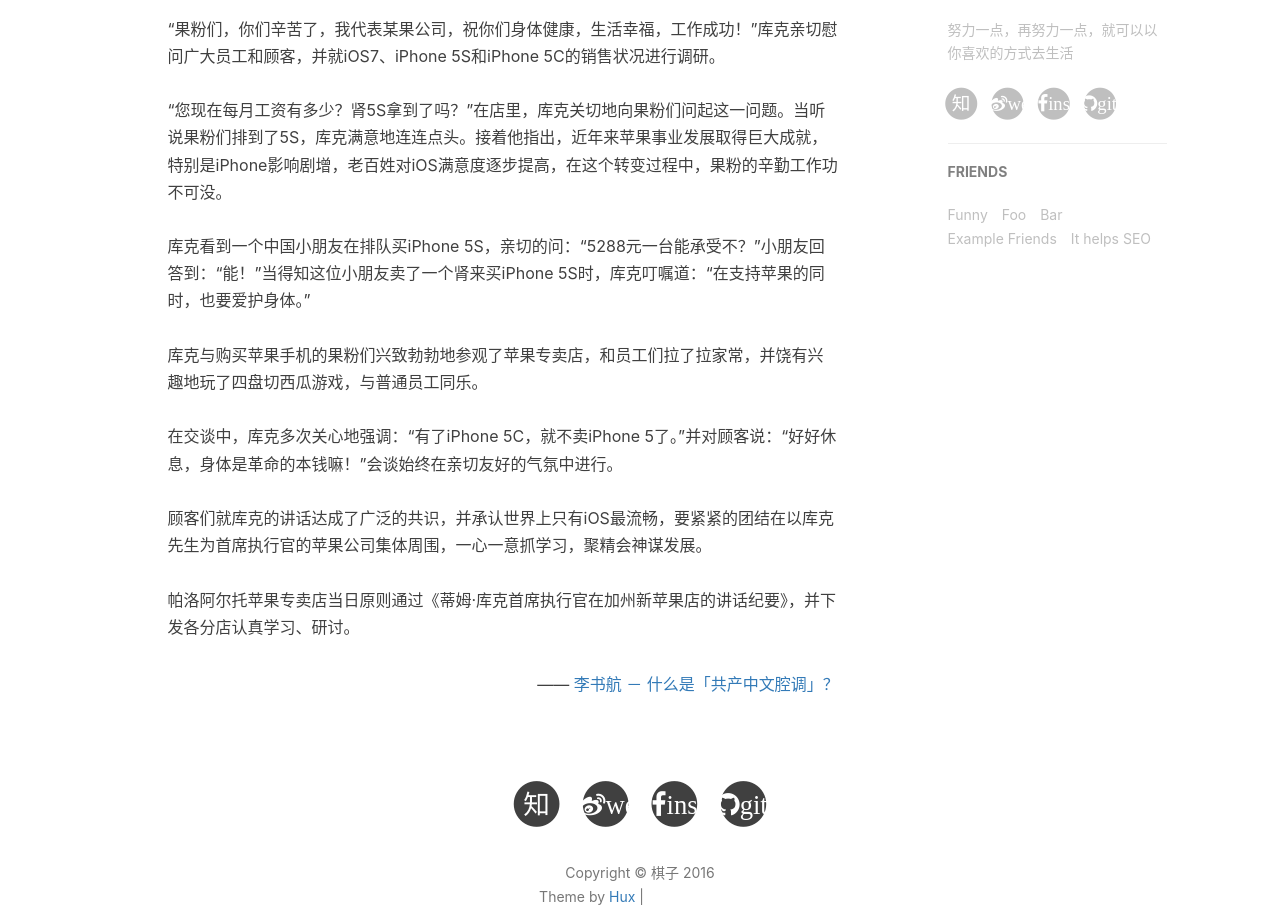
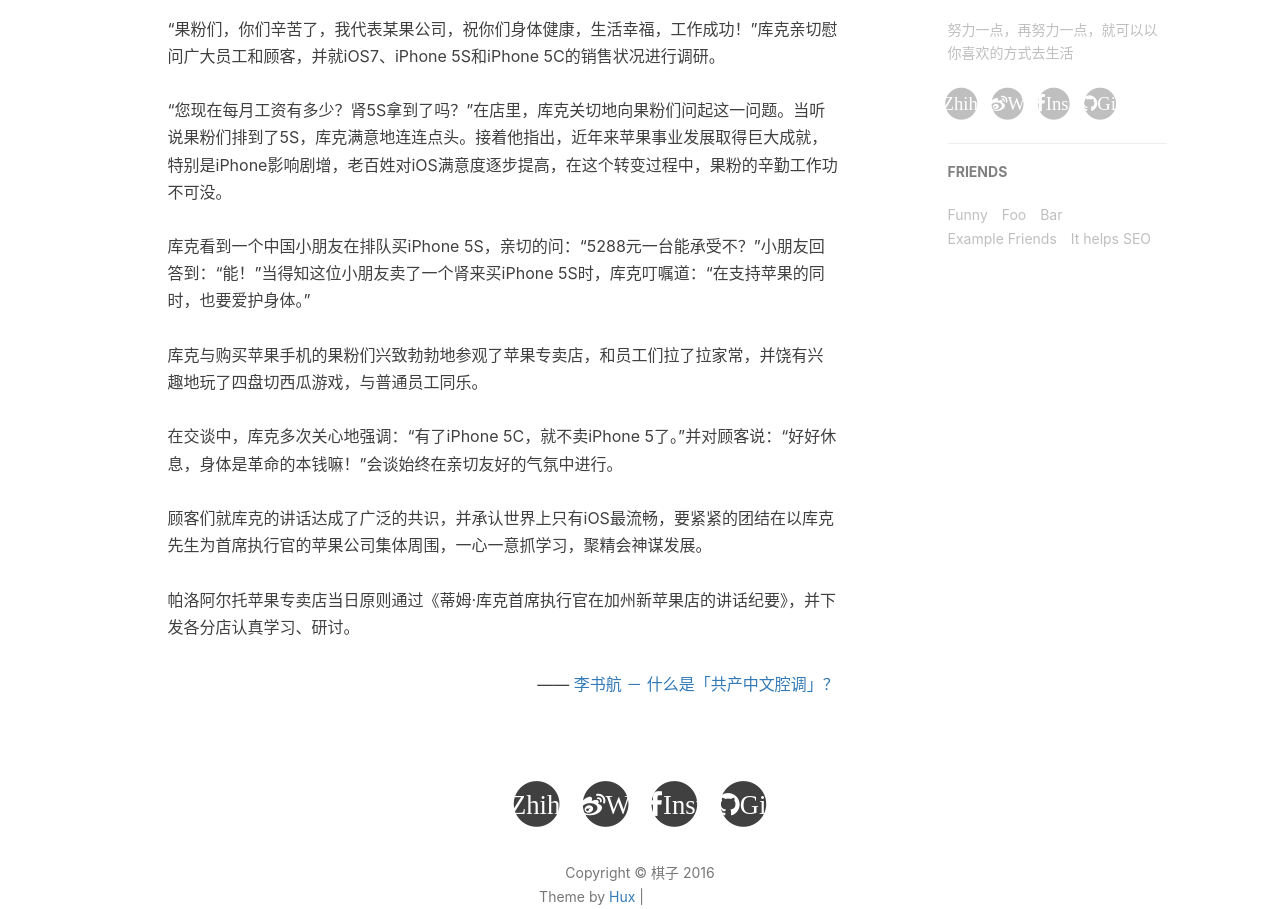
Before and after one commit to ybjie/blog, a Jekyll site: the page built from about.html, in a window 1280 px wide. Shown: the part 644-1553 px from the top of the page. Built offline with Jekyll 4.4.1, drawn with Linux system fonts in a browser that asks for light colours; nearby versions of some CDN libraries; comment, search, counter and statistics services are not loaded; grey boxes are pictures that could not be loaded.

```diff
--- a/_includes/footer.html
+++ b/_includes/footer.html
@@ -32,7 +32,7 @@
                         <a target="_blank" href="https://www.zhihu.com/people/{{ site.zhihu_username }}">
                             <span class="fa-stack fa-lg">
                                 <i class="fa fa-circle fa-stack-2x"></i>
-                                <i class="fa  fa-stack-1x fa-inverse">知</i>
+                                <i class="fa  fa-stack-1x fa-inverse">Zhihu</i>
                             </span>
                         </a>
                     </li>
@@ -43,7 +43,7 @@
                         <a target="_blank" href="http://weibo.com/{{ site.weibo_username }}">
                             <span class="fa-stack fa-lg">
                                 <i class="fa fa-circle fa-stack-2x"></i>
-                                <i class="fa fa-weibo fa-stack-1x fa-inverse">weibo</i>
+                                <i class="fa fa-weibo fa-stack-1x fa-inverse">Weibo</i>
                             </span>
                         </a>
                     </li>
@@ -55,7 +55,7 @@
                         <a target="_blank" href="https://www.instagram.com/{{ site.ins_username }}">
                             <span class="fa-stack fa-lg">
                                 <i class="fa fa-circle fa-stack-2x"></i>
-                                <i class="fa fa-facebook fa-stack-1x fa-inverse">ins</i>
+                                <i class="fa fa-facebook fa-stack-1x fa-inverse">Instagram</i>
                             </span>
                         </a>
                     </li>
@@ -66,7 +66,7 @@
                         <a target="_blank" href="https://github.com/{{ site.github_username }}">
                             <span class="fa-stack fa-lg">
                                 <i class="fa fa-circle fa-stack-2x"></i>
-                                <i class="fa fa-github fa-stack-1x fa-inverse">github</i>
+                                <i class="fa fa-github fa-stack-1x fa-inverse">Github</i>
                             </span>
                         </a>
                     </li>
--- a/_layouts/page.html
+++ b/_layouts/page.html
@@ -125,7 +125,7 @@
                                 <a target="_blank" href="https://www.zhihu.com/people/{{ site.zhihu_username }}">
                                     <span class="fa-stack fa-lg">
                                         <i class="fa fa-circle fa-stack-2x"></i>
-                                        <i class="fa  fa-stack-1x fa-inverse">知</i>
+                                        <i class="fa  fa-stack-1x fa-inverse">Zhihu</i>
                                     </span>
                                 </a>
                             </li>
@@ -135,7 +135,7 @@
                                 <a target="_blank" href="http://weibo.com/{{ site.weibo_username }}">
                                     <span class="fa-stack fa-lg">
                                         <i class="fa fa-circle fa-stack-2x"></i>
-                                        <i class="fa fa-weibo fa-stack-1x fa-inverse">weibo</i>
+                                        <i class="fa fa-weibo fa-stack-1x fa-inverse">Weibo</i>
                                     </span>
                                 </a>
                             </li>
@@ -145,7 +145,7 @@
                                 <a target="_blank" href="https://www.instagram.com/{{ site.ins_username }}">
                                     <span class="fa-stack fa-lg">
                                         <i class="fa fa-circle fa-stack-2x"></i>
-                                        <i class="fa fa-facebook fa-stack-1x fa-inverse">ins</i>
+                                        <i class="fa fa-facebook fa-stack-1x fa-inverse">Instagram</i>
                                     </span>
                                 </a>
                             </li>
@@ -155,7 +155,7 @@
                                 <a target="_blank" href="https://github.com/{{ site.github_username }}">
                                     <span class="fa-stack fa-lg">
                                         <i class="fa fa-circle fa-stack-2x"></i>
-                                        <i class="fa fa-github fa-stack-1x fa-inverse">github</i>
+                                        <i class="fa fa-github fa-stack-1x fa-inverse">Github</i>
                                     </span>
                                 </a>
                             </li>
```
Also changed, not shown: img/icon_wechat.png (added), 1 other file.
